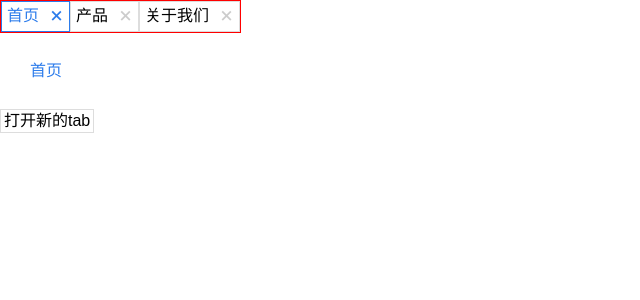
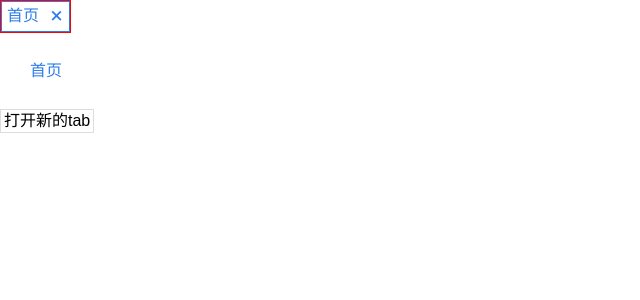
Before and after one commit to xiaoqiu-cat/nav-tab-open, a Vue app: page / in a window 1280 px wide. Shown: the top 300 px of the page, without its empty margins (0-640 px from the left). Built offline with nearby package versions, Linux system fonts and the light colour scheme.

Commit message:
编写tab-nav 组件

```diff
--- a/src/components/NavTab.vue
+++ b/src/components/NavTab.vue
@@ -47,17 +47,17 @@ export default {
           id: 1,
           name: '首页',
           path: '/home'
-        },
-        {
-          id: 2,
-          name: '产品',
-          path: '/product'
-        },
-        {
-          id: 3,
-          name: '关于我们',
-          path: '/about'
         }
+        // {
+        //   id: 2,
+        //   name: '产品',
+        //   path: '/product'
+        // },
+        // {
+        //   id: 3,
+        //   name: '关于我们',
+        //   path: '/about'
+        // }
       ],
       changeWidth: 0,
       showMenuList: [],
@@ -107,7 +107,7 @@ export default {
         this.menuList.splice(idx, 1)
         if (this.menuList.length === 0) {
           this.menuList.push({
-            id: 1,
+            id: 0,
             name: '首页',
             path: '/home'
           })
--- a/src/utils/index.js
+++ b/src/utils/index.js
@@ -1,4 +1,4 @@
-let randomId = 4
+let randomId = 1
 export function makeRandomId () {
   return randomId++
 }
```
